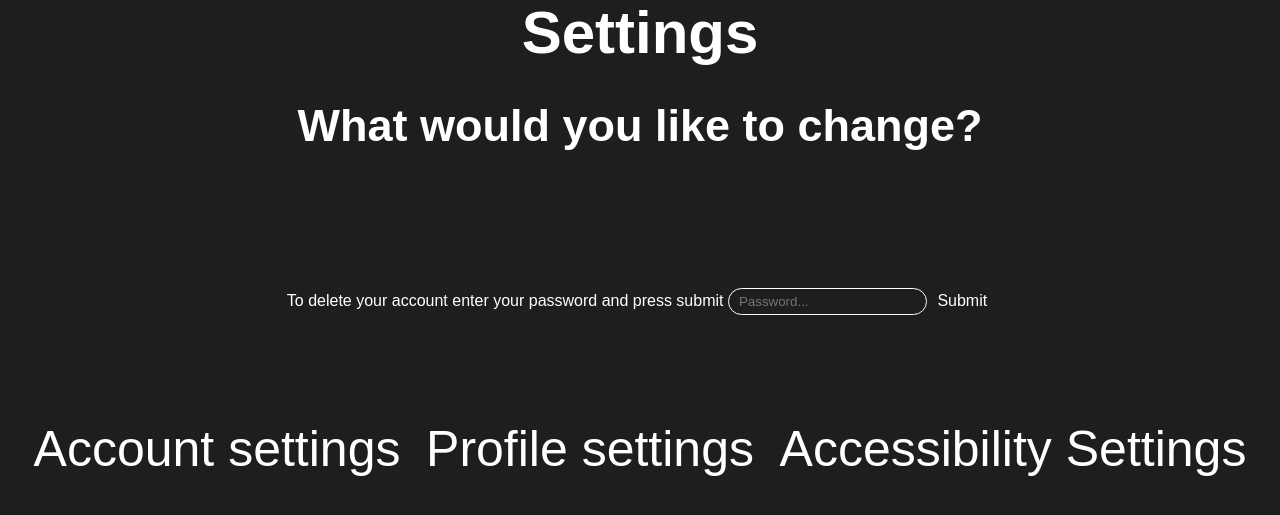
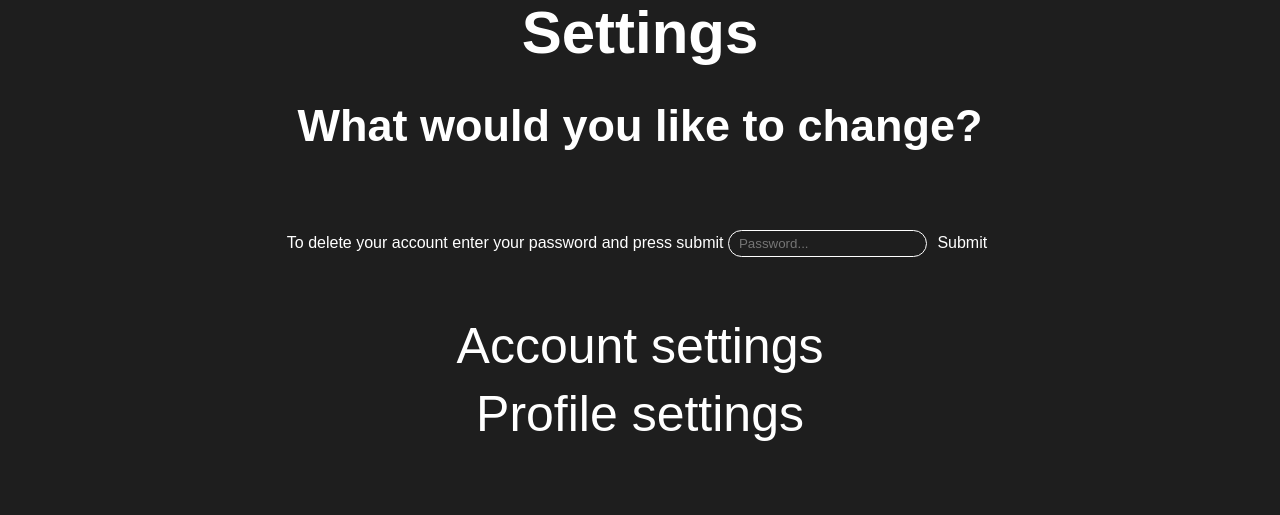
Before and after one commit to electromagnet000/Masterschool_Project_Part_4, a Flask app: page /users/1/settings in a window 1280 px wide. Shown: the part 103-618 px from the top of the page. Run offline with Flask 3, Linux system fonts and the light colour scheme.

Commit message:
Major update:
Added personalised settings,
Style changes,
Reworked html pages to support session,
introduced a logout function,
introduced a delete user function

```diff
--- a/static/style.css
+++ b/static/style.css
@@ -316,14 +316,16 @@ margin: 20px;
 }
 
 .setting-display {
-    display: grid;
-    grid-template-columns: auto auto auto;
+     display: grid;
+    grid-template-columns: auto;
     font-size: 50px;
     font-family: sans-serif;
     justify-content: space-evenly;
     align-items: center;
     position: relative;
-    top: 4em;}
+    margin: 50px;
+    row-gap: 10px;
+    text-align: center;}
 
 .setting-display a{
 font-size: 50px;}
--- a/static/vision_imparement.css
+++ /dev/null
@@ -1,4 +0,0 @@
-body
-{
-font-size: 20px;
-}
--- a/templates/settings.html
+++ b/templates/settings.html
@@ -30,12 +30,7 @@
   <h2>What would you like to change?</h2>
 </div>
 
-<div class="setting-display">
-  <div><a class="highlight_button" href="/users/{{user_id}}/settings/account_settings">Account settings</a></div>
-  <div><a class="highlight_button" href="/users/{{user_id}}/settings/profile_settings">Profile settings</a></div>
-  <div><a class="highlight_button" href="/users/{{user_id}}/settings/accessibility_settngs"> Accessibility Settings</a></div>
-</div>
-<div class="account_deletion">
+    <div class="account_deletion">
         <form action="/users/{{user_id}}/delete_user" method="POST">
             <label for="delete_user">To delete your account enter your password and press submit </label>
             <input class="input_box" type="password" id="delete_user" name="delete_user" value="{{delete_user}}" placeholder="Password..." required>
@@ -43,5 +38,12 @@
         </form>
     </div>
 
+<div class="setting-display">
+  <div><a class="highlight_button" href="/users/{{user_id}}/settings/account_settings">Account settings</a></div>
+  <div><a class="highlight_button" href="/users/{{user_id}}/settings/profile_settings">Profile settings</a></div>
+  <!---<div><a class="highlight_button" href="/users/{{user_id}}/settings/accessibility_settngs"> Accessibility Settings</a></div>--->
+</div>
+
+
 </body>
 </html>
```
